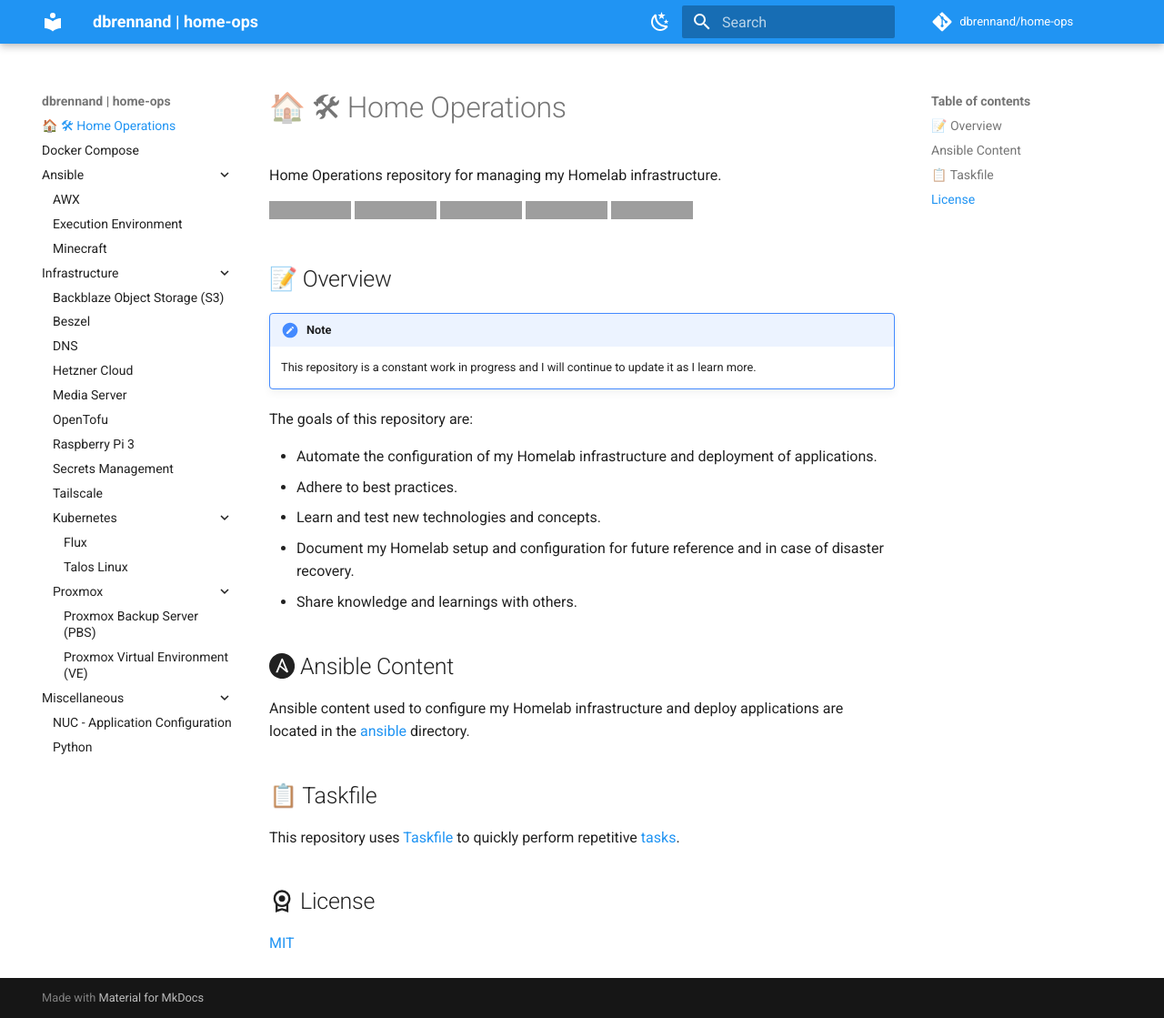
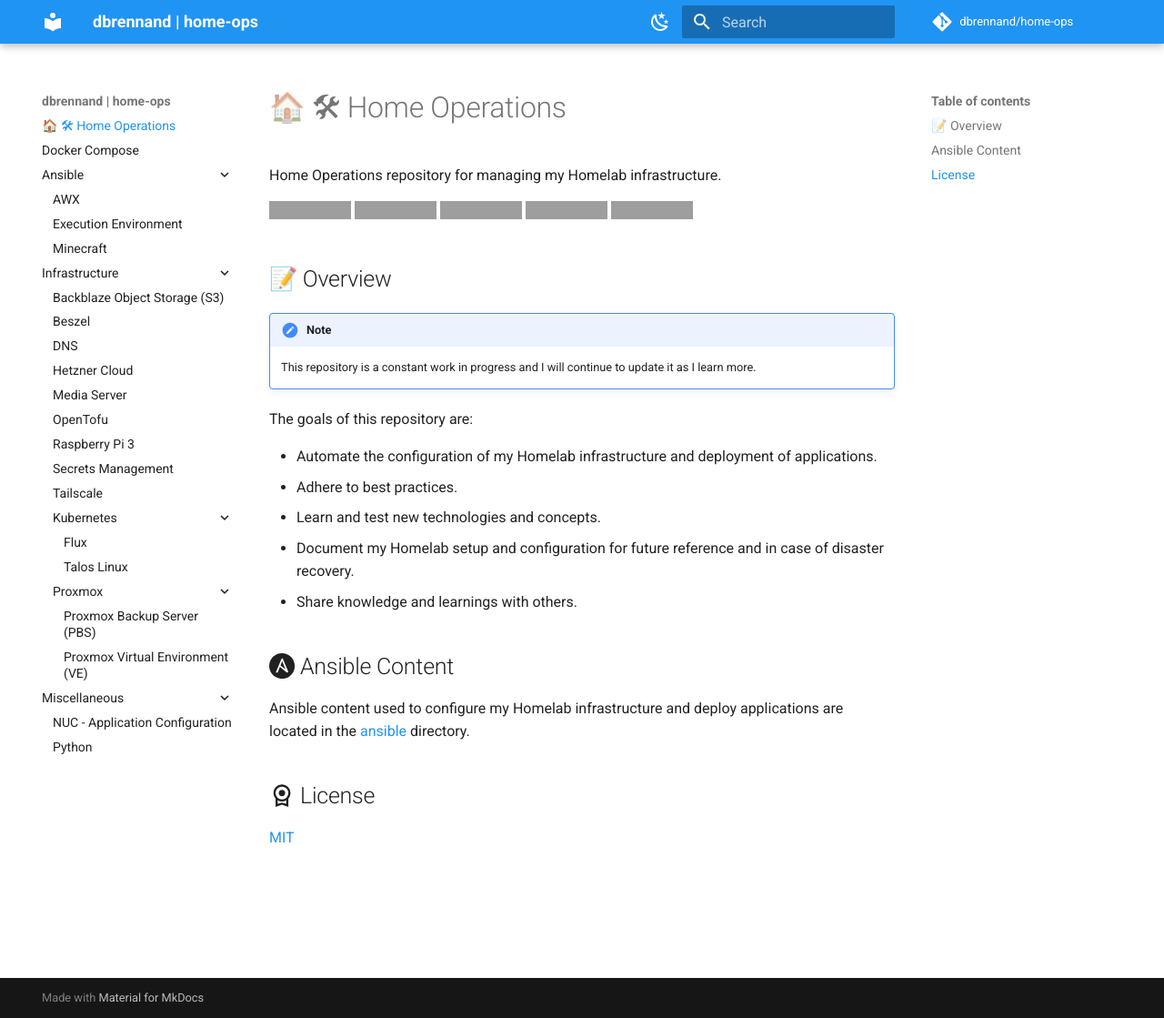
Before and after one commit to dbrennand/home-ops, an MkDocs documentation site: the page built from docs/index.md, in a window 1280 px wide and 1119 px high, cut to the strip 0-1119 px from the top of the window. Shown: the whole strip at 91% size. Built offline with MkDocs 1.6.1 and Material for MkDocs 9.7.7, drawn with Linux system fonts in a browser that asks for light colours; comment, search, counter and statistics services are not loaded; grey boxes are pictures that could not be loaded.

Commit message:
[skip ci]docs: taskfile

```diff
--- a/docs/index.md
+++ b/docs/index.md
@@ -26,10 +26,6 @@
 
 Ansible content used to configure my Homelab infrastructure and deploy applications are located in the [ansible](https://github.com/dbrennand/home-ops/tree/main/ansible) directory.
 
-## 📋 Taskfile
-
-This repository uses [Taskfile](https://taskfile.dev) to quickly perform repetitive [tasks](https://github.com/dbrennand/home-ops/blob/main/Taskfile.yml).
-
 ## :material-license: License
 
 [MIT](https://github.com/dbrennand/home-ops/blob/main/LICENSE)
```
Also changed, not shown: README.md (+0 -4 lines).
